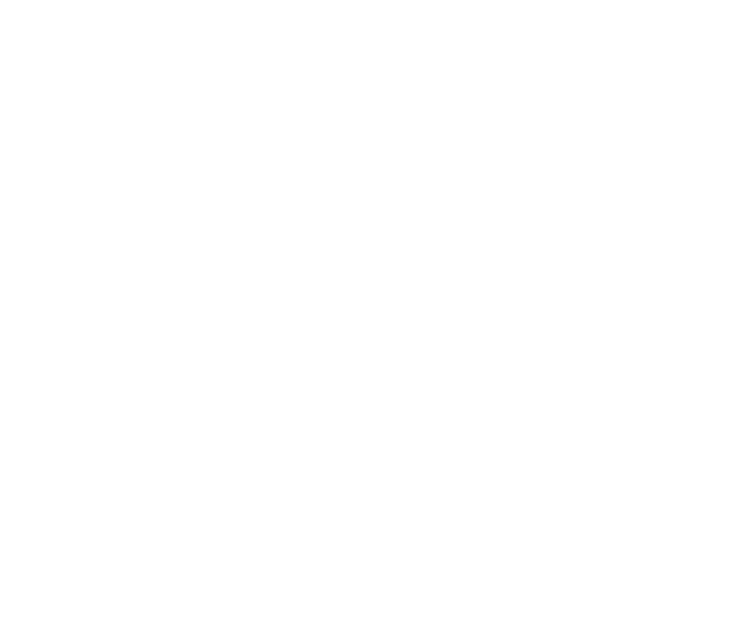
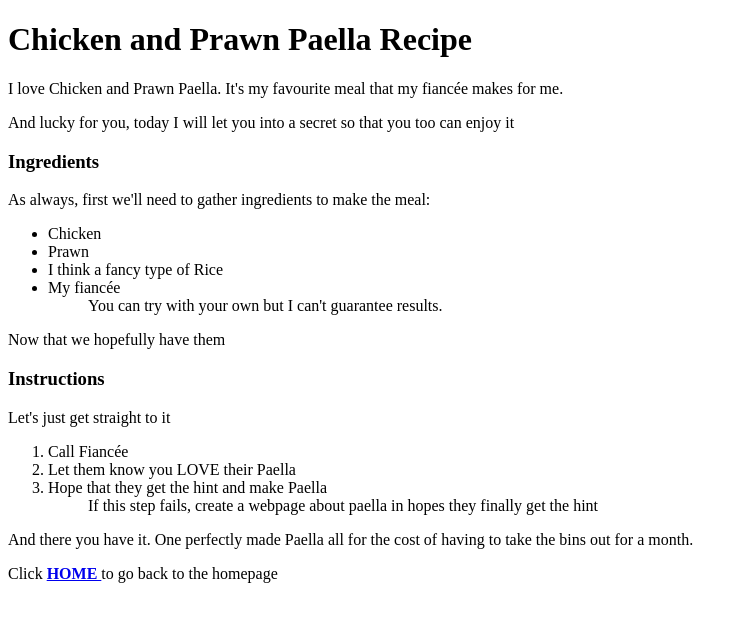
Before and after one commit to RobinOfLocksley/odin-recipes, a plain HTML site: page recipes/paella.html in a window 1280 px wide. Shown: the whole page, without its empty margins (0-748 px from the left). Drawn offline with Linux system fonts and the light colour scheme.

Commit message:
Filled in content for Paella recipe and fixed bug
filled in content for paella recipe
Fixed bug in kebab recipe, forgot closing / after pitta bread

```diff
--- a/recipes/paella.html
+++ b/recipes/paella.html
@@ -0,0 +1,45 @@
+<!DOCTYPE html>
+    <html lang="en">
+        <head>
+            <meta charset="UTF-8">
+            <meta name="viewport" content="width=device-width, initial-scale=1.0">
+            <title>Paella Recipe</title>
+
+        </head>
+
+
+        <body>
+            <h1>Chicken and Prawn Paella Recipe</h1>
+            <p>I love Chicken and Prawn Paella. It's my favourite meal that my fiancée makes for me.</p>
+            <p>And lucky for you, today I will let you into a secret so that you too can enjoy it</p>
+
+            <h3>Ingredients</h3>
+            <p>As always, first we'll need to gather ingredients to make the meal:</p>
+            <ul>
+                <li>Chicken</li>
+                <li>Prawn</li>
+                <li>I think a fancy type of Rice</li>
+                <li>My fiancée</li>
+                    <ul>You can try with your own but I can't guarantee results.</ul>
+            </ul>
+            <p></p>
+            <p>Now that we hopefully have them</p>
+
+            <h3>Instructions</h3>
+            <p>Let's just get straight to it</p>
+            <ol>
+                <li>Call Fiancée</li>
+                <li>Let them know you LOVE their Paella</li>
+                <li>Hope that they get the hint and make Paella</li>
+                    <ul>If this step fails, create a webpage about paella in hopes they finally get the hint</ul>
+
+            </ol>
+
+            <p>And there you have it. One perfectly made Paella all for the cost of having to take the bins out for a month.</p>
+
+
+
+
+            <p>Click <strong><a href="../index.html">HOME </a></strong>to go back to the homepage</p>
+        </body>
+    </html>
```
Also changed, not shown: recipes/kebab.html (+1 -1 lines).
